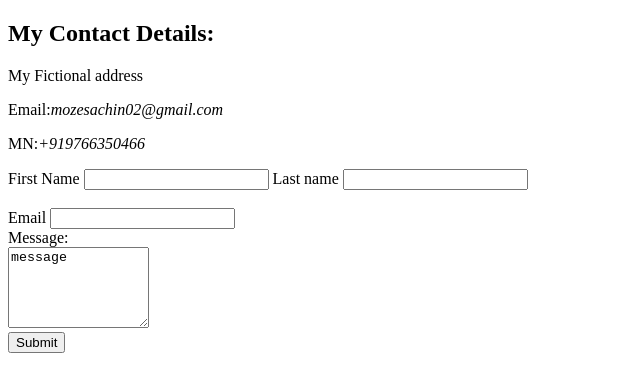
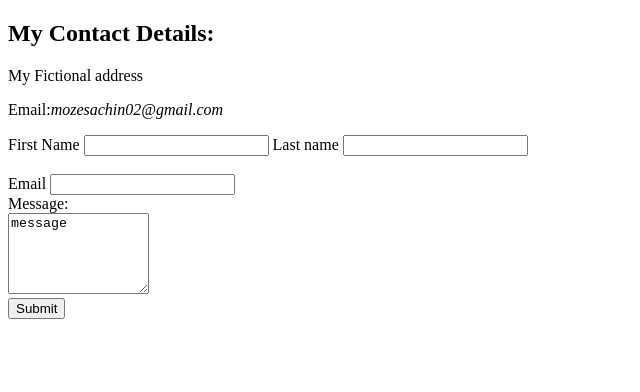
Before and after one commit to sachinmoze/cv, a plain HTML site: page contact-me.html in a window 1280 px wide. Shown: the whole page, without its empty margins (0-640 px from the left). Drawn offline with Linux system fonts and the light colour scheme.

Commit message:
Update contact-me.html

```diff
--- a/contact-me.html
+++ b/contact-me.html
@@ -8,7 +8,6 @@
     <h2>My Contact Details:</h2>
     <p>My Fictional address</p>
     <p>Email:<em>mozesachin02@gmail.com</em></p>
-    <p>MN:<em>+919766350466</em></p>
 
     <form action="mailto:mozesachin02@gmail.com" method="post" enctype="text/plain">
             <label>First Name</label>
```
